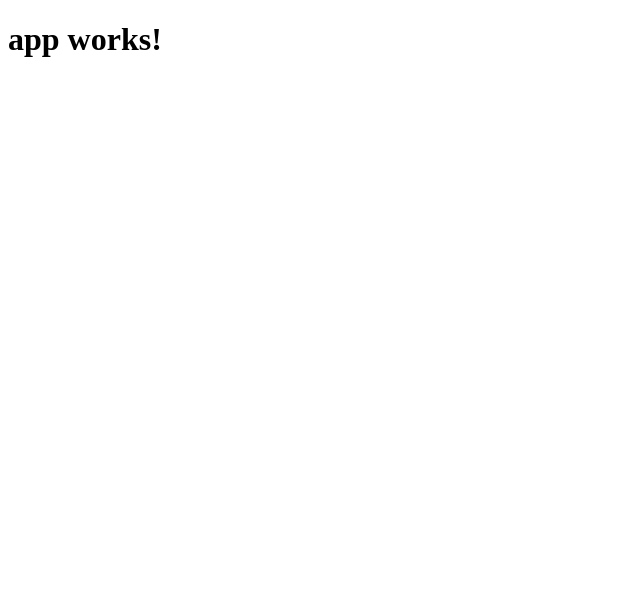
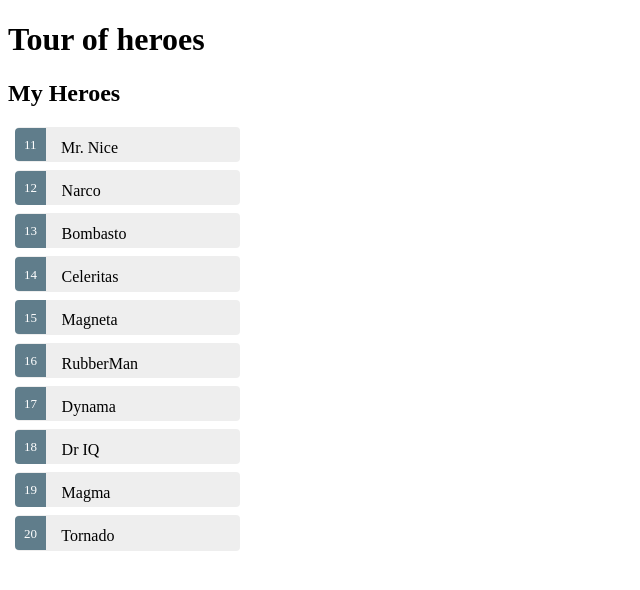
Before and after one commit to rwehresmann/angular-tour-of-heroes, an Angular app: page / in a window 1280 px wide. Shown: the top 590 px of the page, without its empty margins (0-640 px from the left). Built offline with nearby package versions, Linux system fonts and the light colour scheme.

Commit message:
Finish master/detail

```diff
--- a/src/app/app.component.ts
+++ b/src/app/app.component.ts
@@ -1,10 +1,105 @@
 import { Component } from '@angular/core';
+
+const HEROES: Hero[] = [
+  { id: 11, name: 'Mr. Nice' },
+  { id: 12, name: 'Narco' },
+  { id: 13, name: 'Bombasto' },
+  { id: 14, name: 'Celeritas' },
+  { id: 15, name: 'Magneta' },
+  { id: 16, name: 'RubberMan' },
+  { id: 17, name: 'Dynama' },
+  { id: 18, name: 'Dr IQ' },
+  { id: 19, name: 'Magma' },
+  { id: 20, name: 'Tornado' }
+];
+
+export class Hero {
+  id: number;
+  name: string;
+}
 
 @Component({
   selector: 'app-root',
   templateUrl: './app.component.html',
-  styleUrls: ['./app.component.css']
+  styleUrls: ['./app.component.css'],
+  template: `
+    <h1>{{title}}</h1>
+    <div *ngIf="selectedHero">
+      <h2>{{selectedHero.name}} details!</h2>
+      <div><label>id: </label>{{selectedHero.id}}</div>
+      <div>
+        <label>name: </label>
+        <input [(ngModel)]="selectedHero.name" placeholder="name">
+      </div>
+    </div>
+
+    <h2>My Heroes</h2>
+    <ul class="heroes">
+      <li *ngFor="let hero of heroes"
+          (click)="onSelectHero(hero)"
+          [class.selected]="hero === selectedHero">
+        <span class="badge">{{hero.id}}</span> {{hero.name}}
+      </li>
+    </ul>
+    `,
+
+    styles: [`
+      .selected {
+        background-color: #CFD8DC !important;
+        color: white;
+      }
+      .heroes {
+        margin: 0 0 2em 0;
+        list-style-type: none;
+        padding: 0;
+        width: 15em;
+      }
+      .heroes li {
+        cursor: pointer;
+        position: relative;
+        left: 0;
+        background-color: #EEE;
+        margin: .5em;
+        padding: .3em 0;
+        height: 1.6em;
+        border-radius: 4px;
+      }
+      .heroes li.selected:hover {
+        background-color: #BBD8DC !important;
+        color: white;
+      }
+      .heroes li:hover {
+        color: #607D8B;
+        background-color: #DDD;
+        left: .1em;
+      }
+      .heroes .text {
+        position: relative;
+        top: -3px;
+      }
+      .heroes .badge {
+        display: inline-block;
+        font-size: small;
+        color: white;
+        padding: 0.8em 0.7em 0 0.7em;
+        background-color: #607D8B;
+        line-height: 1em;
+        position: relative;
+        left: -1px;
+        top: -4px;
+        height: 1.8em;
+        margin-right: .8em;
+        border-radius: 4px 0 0 4px;
+      }
+    `]
 })
+
 export class AppComponent {
-  title = 'app works!';
+  title = 'Tour of heroes';
+  selectedHero: Hero;
+  heroes = HEROES;
+
+  onSelectHero(hero: Hero): void {
+    this.selectedHero = hero;
+  }
 }
```
